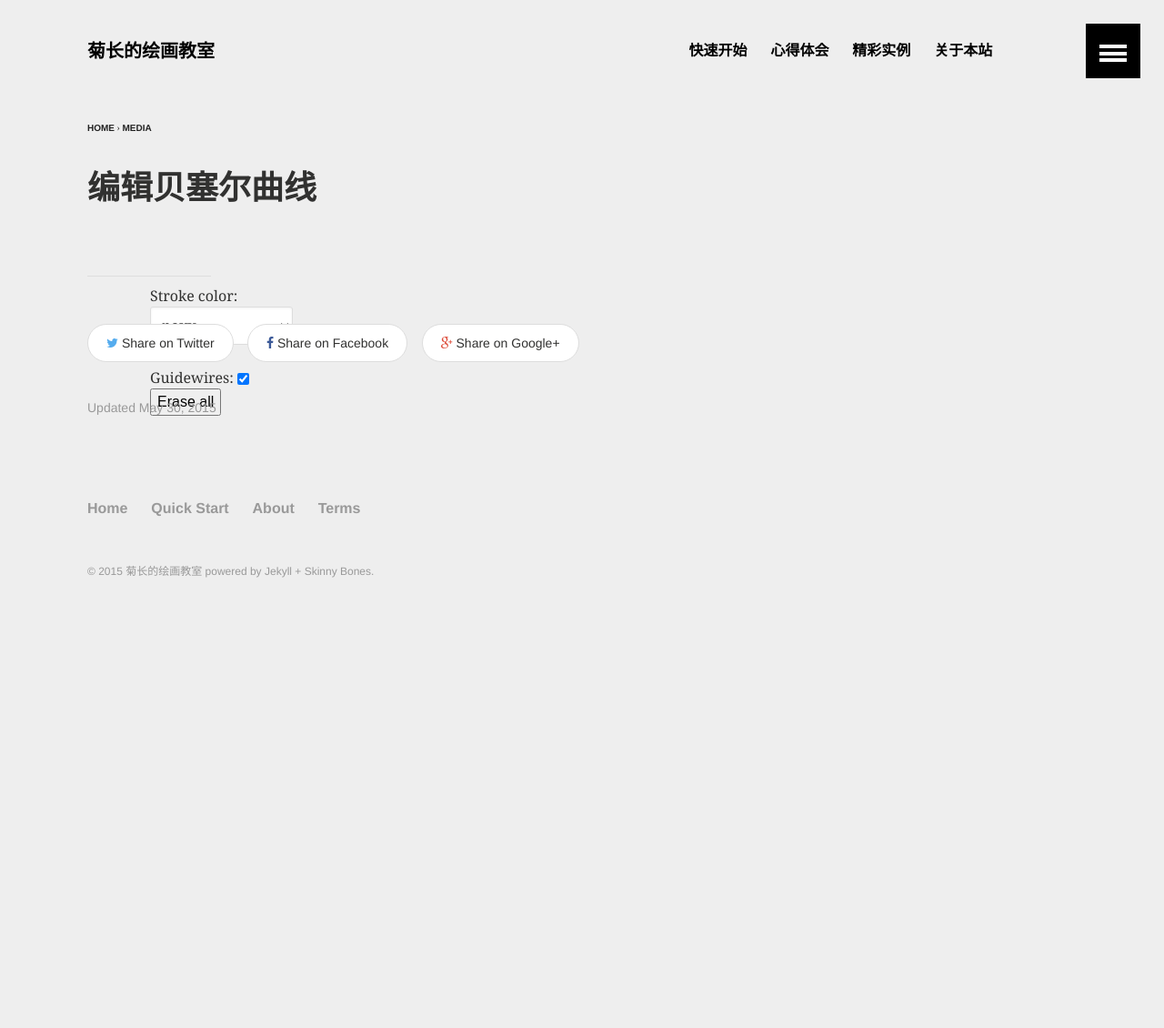
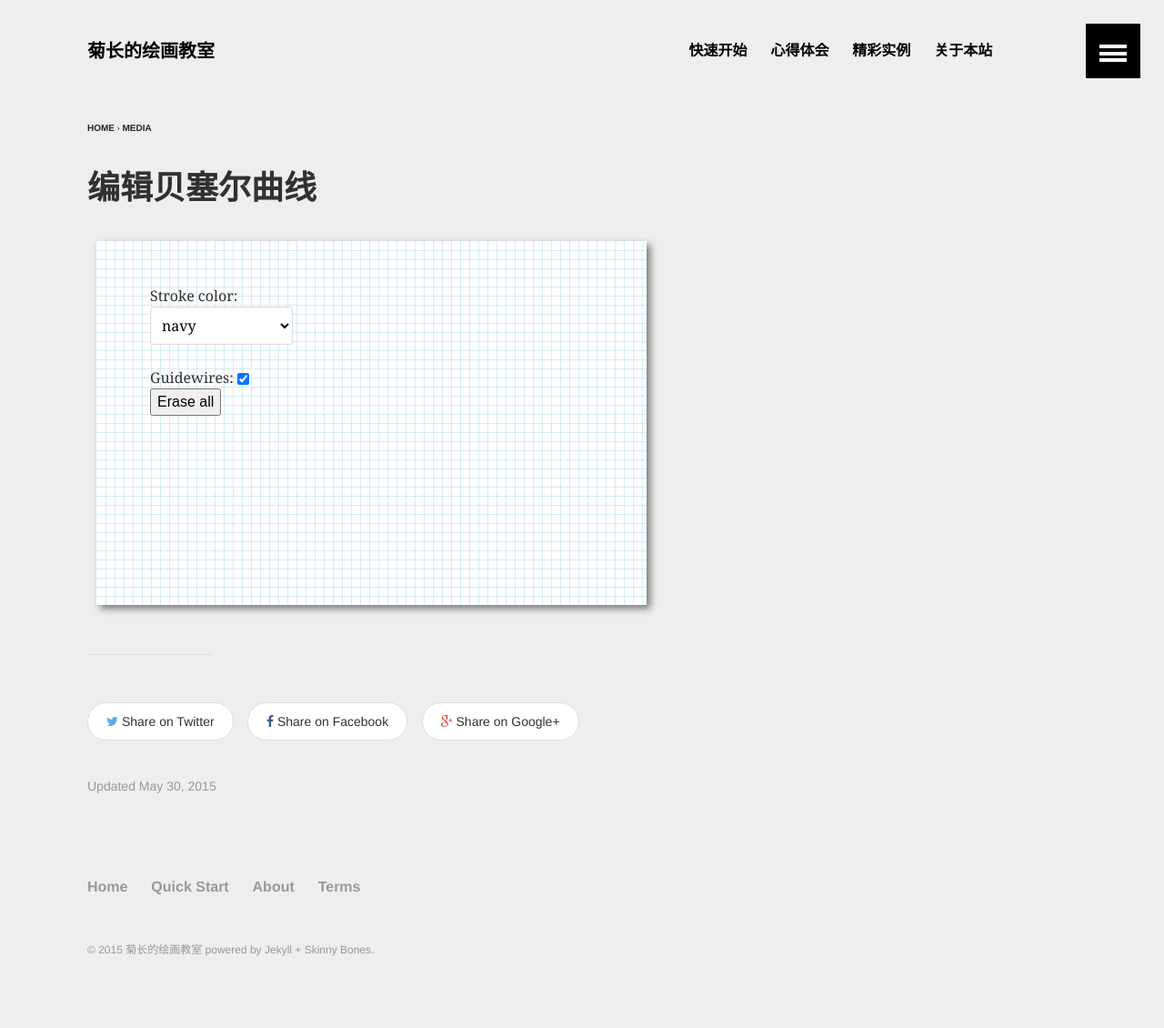
Before and after one commit to THISISAGOODNAME/html5canvas, a Jekyll site: the page built from _posts/media/2015-05-31-ch2demo2-25.md, in a window 1280 px wide. Shown: the whole page at 91% size. Built offline with Jekyll 4.4.1, drawn with Linux system fonts in a browser that asks for light colours; before the commit the page ends 900 px from its top, so only the background shows below that.

Commit message:
Ch2贝塞尔曲线#2

```diff
--- a/_posts/media/2015-05-31-ch2demo2-25.md
+++ b/_posts/media/2015-05-31-ch2demo2-25.md
@@ -57,6 +57,10 @@ date: 2015-05-31T01:30:20+08:00
     }
 </style>
 
+<canvas id='canvas' width='605' height='400'>
+    您的浏览器不支持h5 canvas
+</canvas>
+
 <div id='controls'>
     Stroke color: <select id='strokeStyleSelect'>
     <option value='red'>red</option>
```
